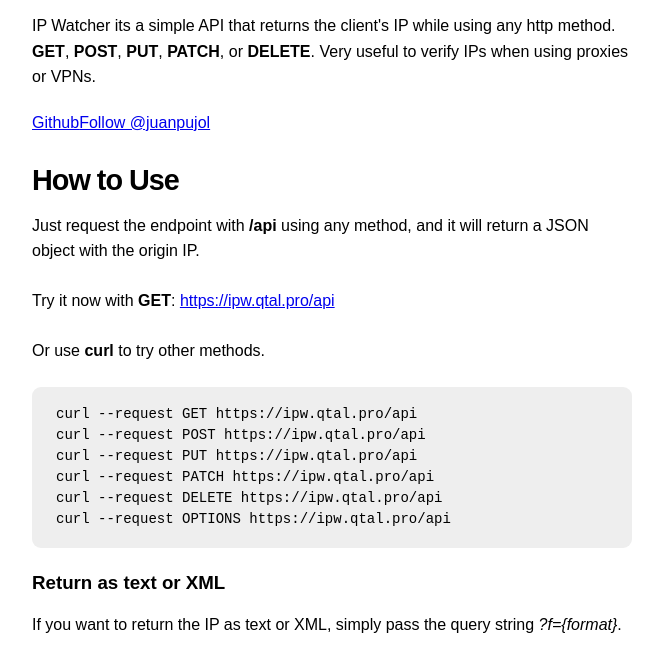
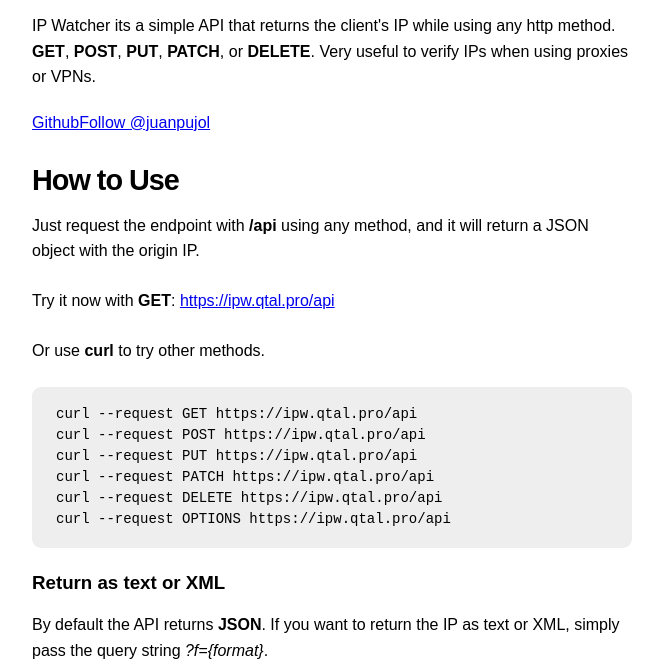
Before and after one commit to juanpujol/ipw, a website: page index.html in a window 1280 px wide. Shown: the part 148-807 px from the top of the page, without its empty margins (48-711 px from the left). Drawn offline with Linux system fonts and the light colour scheme.

Commit message:
chore(readme): improve docs

```diff
--- a/index.html
+++ b/index.html
@@ -95,7 +95,7 @@ curl --request OPTIONS https://ipw.qtal.pro/api
 
   <h3>Return as text or XML</h3>
 
-  <p>If you want to return the IP as text or XML, simply pass the query string <i>?f={format}</i>.</p>
+  <p>By default the API returns <b>JSON</b>. If you want to return the IP as text or XML, simply pass the query string <i>?f={format}</i>.</p>
 
   <p>Like this: <a href="https://ipw.qtal.pro/api?f=text" target="_blank" rel="noopener">https://ipw.qtal.pro/api?f=text</a> or <a href="https://ipw.qtal.pro/api?f=xml" target="_blank" rel="noopener">https://ipw.qtal.pro/api?f=xml</a></p>
 
```
Also changed, not shown: README.md.
